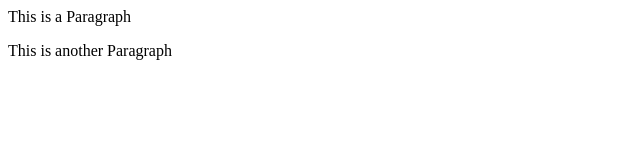
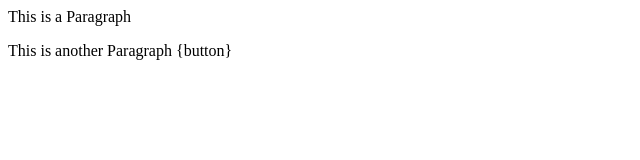
Before and after one commit to PushkarVishal2003/localrepo, a plain HTML site: page index.html in a window 1280 px wide. Shown: the full height of the page, 0-640 px from the left. Drawn offline with Linux system fonts and the light colour scheme.

```diff
--- a/index.html
+++ b/index.html
@@ -1,2 +1,2 @@
 <p>This is a Paragraph</p>
-<p>This is another Paragraph</p>
+<p>This is another Paragraph {button}</p>
```
